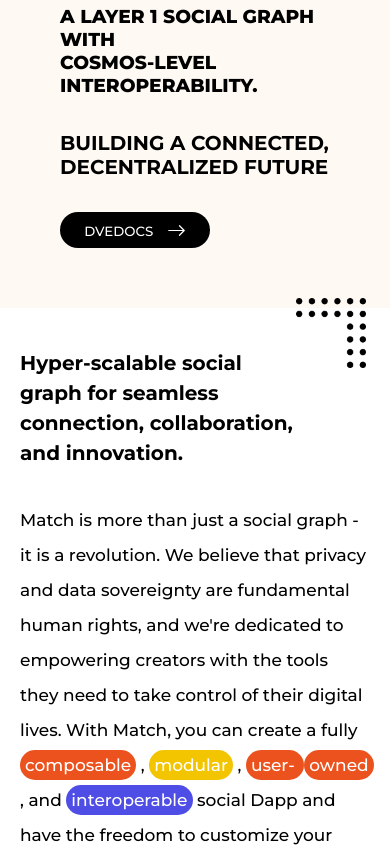
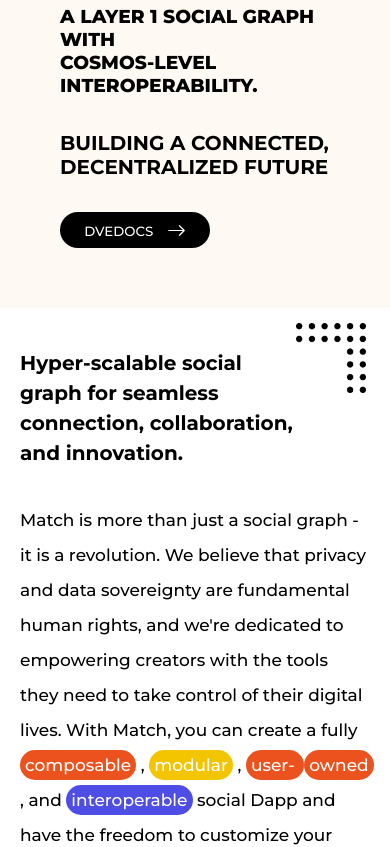
Before and after one commit to DevOlagboye/mathchain-react, a React (Create React App) app: page / in a window 390 px wide. Shown: the part 1193-2040 px from the top of the page. Built offline with nearby package versions, Linux system fonts and the light colour scheme.

Commit message:
Made some changes with responsiveness

```diff
--- a/src/Components/HyperScale/HyperScale.css
+++ b/src/Components/HyperScale/HyperScale.css
@@ -27,7 +27,7 @@
   }
   .hyper-img {
     width: 70px;
-    top: -50px;
+    top: -25px;
     right: 4px;
   }
   .hyperscale-main-text > h3 {
```
